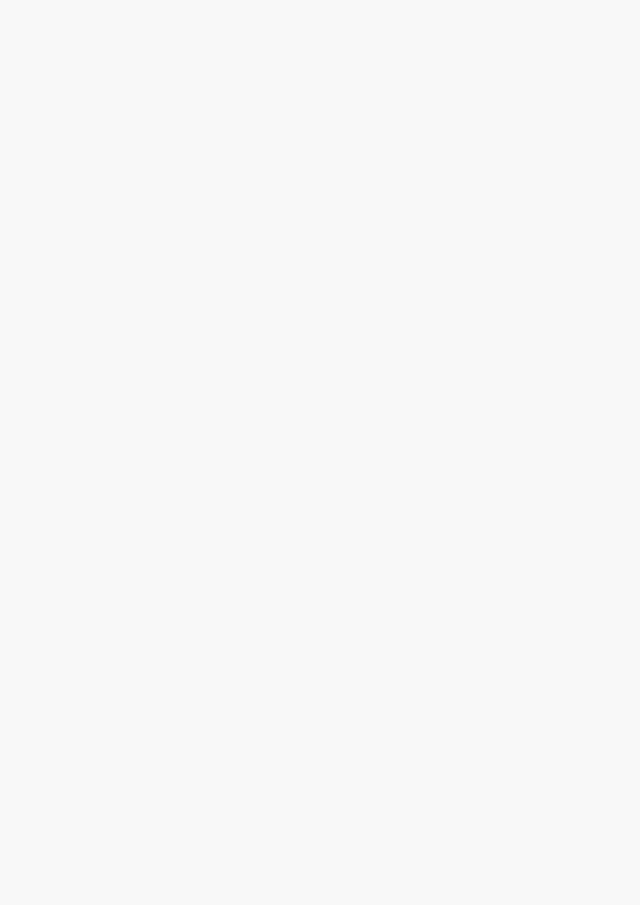
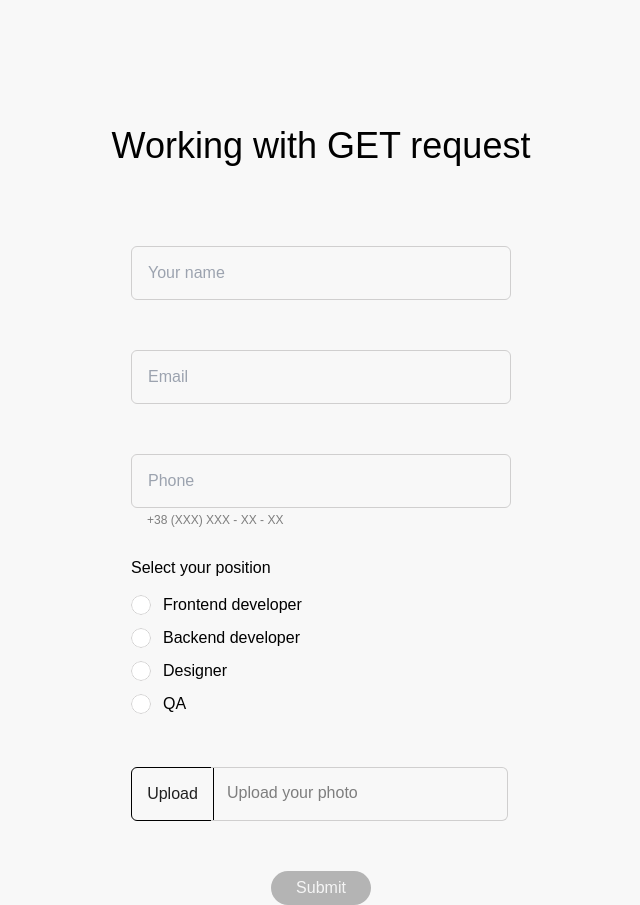
Before and after one commit to AlexTest314/test-assignment, a Next.js app: page / in a window 1280 px wide. Shown: the part 1060-1965 px from the top of the page, without its empty margins (319-959 px from the left). Before the commit the page ends 1026 px from the top, so only its background shows below. Built offline with nearby package versions, Linux system fonts and the light colour scheme; no server answers.

Commit message:
Added form

```diff
--- a/package.json
+++ b/package.json
@@ -12,11 +12,11 @@
     "autoprefixer": "10.4.14",
     "eslint": "8.40.0",
     "eslint-config-next": "13.4.1",
-    "formik": "^2.2.9",
     "next": "13.4.1",
     "postcss": "8.4.23",
     "react": "18.2.0",
     "react-dom": "18.2.0",
+    "react-hook-form": "^7.43.9",
     "tailwindcss": "3.3.2"
   },
   "devDependencies": {
--- a/src/app/page.js
+++ b/src/app/page.js
@@ -5,6 +5,7 @@ import Header from "@/components/Header";
 import Button from "@/components/ui/Button";
 import Card from "@/components/ui/Card";
 import Input from "@/components/ui/Input";
+import Preloader from "@/components/ui/Preloader";
 import Radiobutton from "@/components/ui/Radiobutton";
 import TextArea from "@/components/ui/TextArea";
 import Users from "@/components/Users";
@@ -15,13 +16,14 @@ export default function Home() {
       {/* <Radiobutton /> */}
       <Header />
       <Description />
+
       <Users />
       {/* <Form /> */}
       {/* <Button variant='default'>Sign Out</Button>
       <Input variant='default' />
       <TextArea />
       <Card /> */}
-      {/* <FormSignUp /> */}
+      <FormSignUp />
     </main>
   );
 }
--- a/src/components/FormSignUp.js
+++ b/src/components/FormSignUp.js
@@ -1,90 +1,20 @@
 "use client";
 
-import React from "react";
-import { Field, Form, Formik } from "formik";
+import React, { useState } from "react";
 import Button from "./ui/Button";
-
-const inputTypes = {
-  default: "bg-transparent text-black/[0.87] border-bordercolor border h-14 w-96 rounded-md mt-12 pl-4 pr-4 pt-3 pb-3 focus:border focus:border-bordercolor focus:outline-none",
-  error: "bg-transparent text-black/[0.87] border-2 border-error h-14 w-96 rounded-md pl-4 pr-4 pt-3 pb-3 focus:border-2 focus:border-error focus:outline-none"
-};
-
-const labelTypes = {
-  default: "text-inputvalue text-xs absolute left-4 -top-2 bg-background h-4 max-w-20 pl-1 pr-1",
-  error: "text-xs text-error absolute left-4 -top-2 bg-background h-4 max-w-20 pl-1 pr-1"
-};
-const helperTypes = {
-  default: "text-xs ml-4 mt-1 text-inputvalue",
-  error: "text-xs ml-4 mt-1 text-error"
-};
+import { useForm } from "react-hook-form";
+import Radiobutton from "./ui/Radiobutton";
+import Input from "./ui/Input";
+import RadioSection from "./RadioSection";
+import TextArea from "./ui/TextArea";
 
 const FormSignUp = () => {
+  const [isChecked, setIsChecked] = useState(false);
   return (
     <div>
       <h1 className='font-sans text-center text-4xl mt-40 mb-12'>Working with GET request</h1>
-      <Formik
-        initialValues={{
-          name: "",
-          email: "",
-          phone: ""
-        }}
-        onSubmit={async (values) => {
-          await new Promise((r) => setTimeout(r, 500));
-          alert(JSON.stringify(values, null, 2));
-        }}>
-        <Form className='flex flex-col'>
-          <label
-            htmlFor='name'
-            className={labelTypes["default"]}>
-            First Name
-          </label>
-          <Field
-            className={inputTypes["default"]}
-            id='name'
-            name='name'
-            placeholder='Your name'
-          />
-          <label
-            htmlFor='email'
-            className={labelTypes["default"]}>
-            Email
-          </label>
-          <Field
-            className={inputTypes["default"]}
-            id='email'
-            name='email'
-            placeholder='Email'
-            type='email'
-          />
 
-          <label
-            htmlFor='phone'
-            className={labelTypes["default"]}>
-            Last Name
-          </label>
-          <Field
-            className={inputTypes["default"]}
-            id='phone'
-            name='phone'
-            placeholder='Phone'
-          />
-
-          <Button
-            variant='default'
-            type='submit'>
-            Submit
-          </Button>
-        </Form>
-      </Formik>
-    </div>
-  );
-};
-
-export default FormSignUp;
-
-{
-  /* <Form>
-      <h1 className='text-center text-4xl mt-40 mb-12'>Working with GET request</h1>
+      <form className='flex flex-col'>
         <Input
           spacing='mt-12'
           variant='default'
@@ -103,5 +33,21 @@ export default FormSignUp;
           type='phone'
           kind='Phone'
         />
-    </Form> */
-}
+        <RadioSection
+          setIsChecked={setIsChecked}
+          isChecked={isChecked}
+        />
+        <TextArea variant='default' />
+
+        <Button
+          spacing='self-center mt-8'
+          variant='disable'
+          type='submit'>
+          Submit
+        </Button>
+      </form>
+    </div>
+  );
+};
+
+export default FormSignUp;
--- /dev/null
+++ b/src/components/RadioSection.js
@@ -0,0 +1,32 @@
+import React from "react";
+import Radiobutton from "./ui/Radiobutton";
+
+const RadioSection = ({ isChecked, setIsChecked }) => {
+  return (
+    <div className='w-380 self-center sm:w-328'>
+      <p className='text-body mt-29 mb-11'>Select your position</p>
+      <Radiobutton
+        setIsChecked={setIsChecked}
+        isChecked={isChecked}>
+        Frontend developer
+      </Radiobutton>
+      <Radiobutton
+        setIsChecked={setIsChecked}
+        isChecked={isChecked}>
+        Backend developer
+      </Radiobutton>
+      <Radiobutton
+        setIsChecked={setIsChecked}
+        isChecked={isChecked}>
+        Designer
+      </Radiobutton>
+      <Radiobutton
+        setIsChecked={setIsChecked}
+        isChecked={isChecked}>
+        QA
+      </Radiobutton>
+    </div>
+  );
+};
+
+export default RadioSection;
--- a/src/components/ui/Input.js
+++ b/src/components/ui/Input.js
@@ -2,8 +2,8 @@
 import React, { useState } from "react";
 
 const inputTypes = {
-  default: "bg-transparent text-black/[0.87] border-bordercolor border h-14 w-96 rounded-md pl-4 pr-4 pt-3 pb-3 focus:border focus:border-bordercolor focus:outline-none",
-  error: "bg-transparent text-black/[0.87] border-2 border-error h-14 w-96 rounded-md pl-4 pr-4 pt-3 pb-3 focus:border-2 focus:border-error focus:outline-none"
+  default: "bg-transparent self-center text-black/[0.87] border-bordercolor border mt-8 h-54 w-380 sm:w-328 rounded-md pl-4 pr-4 pt-3 pb-3 focus:border focus:border-bordercolor focus:outline-none",
+  error: "bg-transparent text-black/[0.87] border-2 border-error h-54 w-380 sm:w-328 rounded-md pl-4 pr-4 pt-3 pb-3 focus:border-2 focus:border-error focus:outline-none"
 };
 
 const labelTypes = {
@@ -11,14 +11,15 @@ const labelTypes = {
   error: "text-xs text-error absolute left-4 -top-2 bg-background h-4 max-w-20 pl-1 pr-1"
 };
 const helperTypes = {
-  default: "text-xs ml-4 mt-1 text-inputvalue",
-  error: "text-xs ml-4 mt-1 text-error"
+  default: "text-xs pl-4 mr-0 mt-1 text-inputvalue h-3.5 w-380 sm:w-328",
+  error: "text-xs pl-4 mr-0 mt-1 text-error h-3.5 w-380 sm:w-328"
 };
 
 function Input({ type, value, variant, setValue, kind, spacing }) {
   const [inputValue, setInputValue] = useState("");
 
   return (
+    <div className='self-center sm:w-328'>
       <div className='relative'>
         {inputValue ? <label className={labelTypes[`${variant}`]}>{kind}</label> : null}
         <input
@@ -30,6 +31,7 @@ function Input({ type, value, variant, setValue, kind, spacing }) {
         />
         <p className={helperTypes[`${variant}`]}>{kind === "Phone" ? "+38 (XXX) XXX - XX - XX" : null}</p>
       </div>
+    </div>
   );
 }
 
--- /dev/null
+++ b/src/components/ui/Preloader.js
@@ -0,0 +1,16 @@
+import React from "react";
+import PreloaderImg from "../../img/preloader.svg";
+
+const Preloader = () => {
+  return (
+    <div className='self-center'>
+      <img
+        className='animate-spin h-12 w-12'
+        src={PreloaderImg.src}
+        alt='Preloader'
+      />
+    </div>
+  );
+};
+
+export default Preloader;
--- a/src/components/ui/Radiobutton.js
+++ b/src/components/ui/Radiobutton.js
@@ -1,23 +1,33 @@
-import React from "react";
+"use client";
+
+import React, { useState } from "react";
 import RadioSel from "../../img/radio-selected.svg";
 import Radio from "../../img/radio.svg";
 
-const Radiobutton = () => {
+const Radiobutton = ({ children, isChecked, setIsChecked }) => {
   return (
-    <div>
-      <img
-        className='bg-white rounded-full h-5 w-5 hover:to-black '
-        src={Radio.src}></img>
+    <div className='flex items-center relative mt-7'>
       <input
-        className='hover:ring-ping'
+        className='hover:ring-ping opacity-0 z-1 h-5 w-5'
         id='draft'
         type='radio'
         name='status'
+        onClick={() => setIsChecked(true)}
       />
+      {isChecked ? (
+        <img
+          className=' absolute bg-white rounded-full h-5 w-5 hover:to-black -z-10'
+          src={RadioSel.src}></img>
+      ) : (
+        <img
+          className='absolute bg-white rounded-full h-5 w-5 hover:to-black -z-10'
+          src={Radio.src}></img>
+      )}
+
       <label
         for='draft'
-        className='peer-checked/draft:text-sky-500'>
-        Draft
+        className='ml-3 text-body'>
+        {children}
       </label>
     </div>
   );
--- a/src/components/ui/TextArea.js
+++ b/src/components/ui/TextArea.js
@@ -3,27 +3,26 @@
 import React, { useState } from "react";
 
 const textAreaTypes = {
-  default: "opacity-0 w-20 h-14 pl-4 text-base",
-  error: "opacity-0 w-20 h-14 pl-4 text-base"
+  default: "opacity-0 w-20 h-54 pl-4 text-base",
+  error: "opacity-0 w-20 h-54 pl-4 text-base"
 };
 
 const labelAreaTypes = {
-  default: "absolute border border-bordercolor border-l-0 rounded-r-md pl-4 h-14 w-72 p-3",
-  error: "absolute border-2 border-error border-l-0 text-black/[0.87] rounded-r-md pl-4 h-14 w-72 p-3"
+  default: "absolute border border-bordercolor border-l-0 rounded-r-md pl-4 h-54 w-297 sm:w-245 p-3",
+  error: "absolute border-2 border-error border-l-0 text-black/[0.87] rounded-r-md pl-4 h-54 w-72 p-3"
 };
 const buttonAreaTypes = {
-  default: "absolute w-20 h-14 hover:cursor-pointer border text-black/[0.87] border-black rounded-l-md",
-  error: "absolute w-20 h-14 hover:cursor-pointer border-2 text-black/[0.87] border-error rounded-l-md"
+  default: "absolute w-83 h-54 hover:cursor-pointer border text-black/[0.87] border-black rounded-l-md",
+  error: "absolute w-83 h-54 hover:cursor-pointer border-2 text-black/[0.87] border-error rounded-l-md"
 };
 
 const helperTypes = {
-  default: "text-xs pl-4 mt-1 text-inputvalue",
-  error: "text-xs pl-4 mt-1 text-error"
+  default: "text-xs pl-4 mt-1 text-inputvalue h-3.5",
+  error: "text-xs pl-4 mt-1 text-error h-3.5"
 };
 
-const TextArea = ({}) => {
+const TextArea = ({ variant }) => {
   const [isFile, setIsFile] = useState("");
-  const variant = "default";
 
   const fileName = (e) => {
     const targetFile = e.target.value;
@@ -31,7 +30,8 @@ const TextArea = ({}) => {
     setIsFile(fileName);
   };
   return (
-    <div className='relative'>
+    <div className='self-center w-380 sm:w-328'>
+      <div className='relative mt-50'>
         <button
           type='button'
           className={buttonAreaTypes[`${variant}`]}>
@@ -49,7 +49,8 @@ const TextArea = ({}) => {
           className={`${labelAreaTypes[`${variant}`]} ${isFile ? "text-black/[0.87]" : "text-inputvalue"}`}>
           {isFile ? isFile : "Upload your photo"}
         </label>
-      <p className={helperTypes[`${variant}`]}>helper text</p>
+        <p className={helperTypes[`${variant}`]}></p>
+      </div>
     </div>
   );
 };
--- a/tailwind.config.js
+++ b/tailwind.config.js
@@ -13,9 +13,12 @@ module.exports = {
     },
     extend: {
       spacing: {
+        7: "0.4375rem",
+        11: "0.6875rem",
         21: "1.3125rem",
         29: "1.8125rem",
         34: "2.125rem",
+        43: "2.6875rem",
         50: "3.125rem",
         54: "3.375rem",
         60: "3.75rem",
@@ -25,6 +28,8 @@ module.exports = {
         120: "7.5rem",
         140: "8.75rem",
         210: "13.125rem",
+        245: "15.3125rem",
+        297: "18.5625rem",
         328: "20.5rem",
         360: "22.5rem",
         380: "23.75rem",
```
Also changed, not shown: src/components/Users.js (+11 -1 lines), src/components/ui/Card.js (+5 -5 lines), src/img/preloader.svg (added), 1 other file (tests, documents, lock files or other folders). Lines whose indentation alone changed are shown as unchanged.
